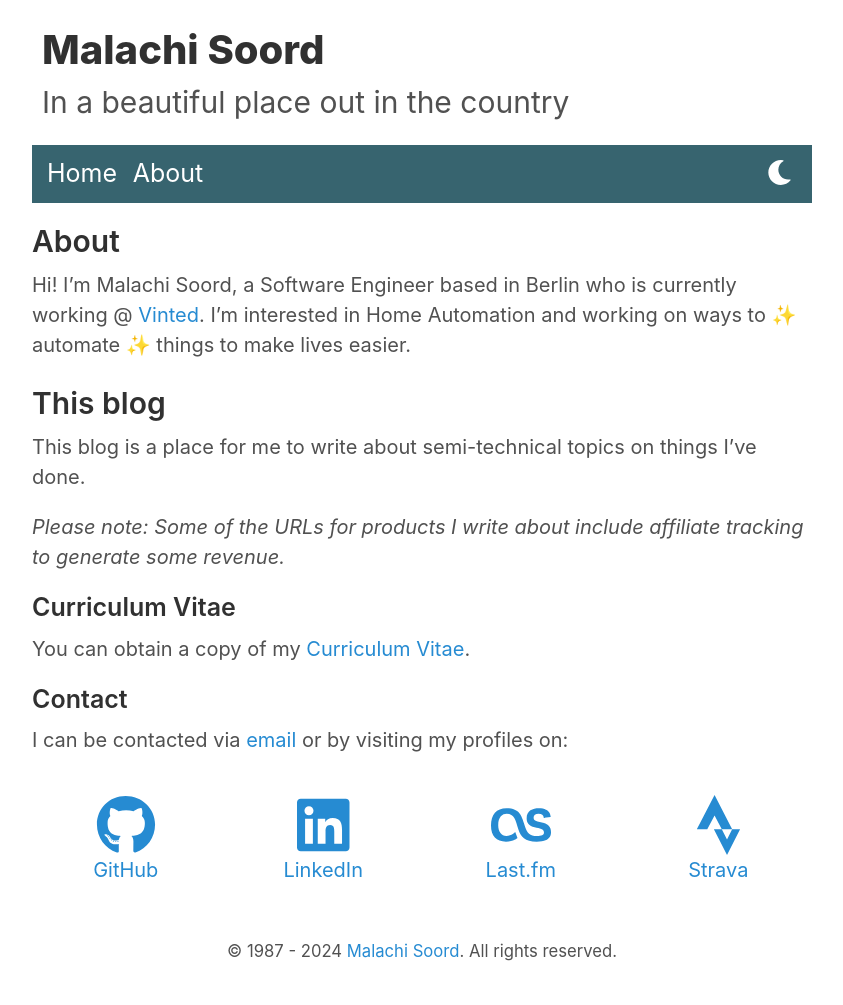
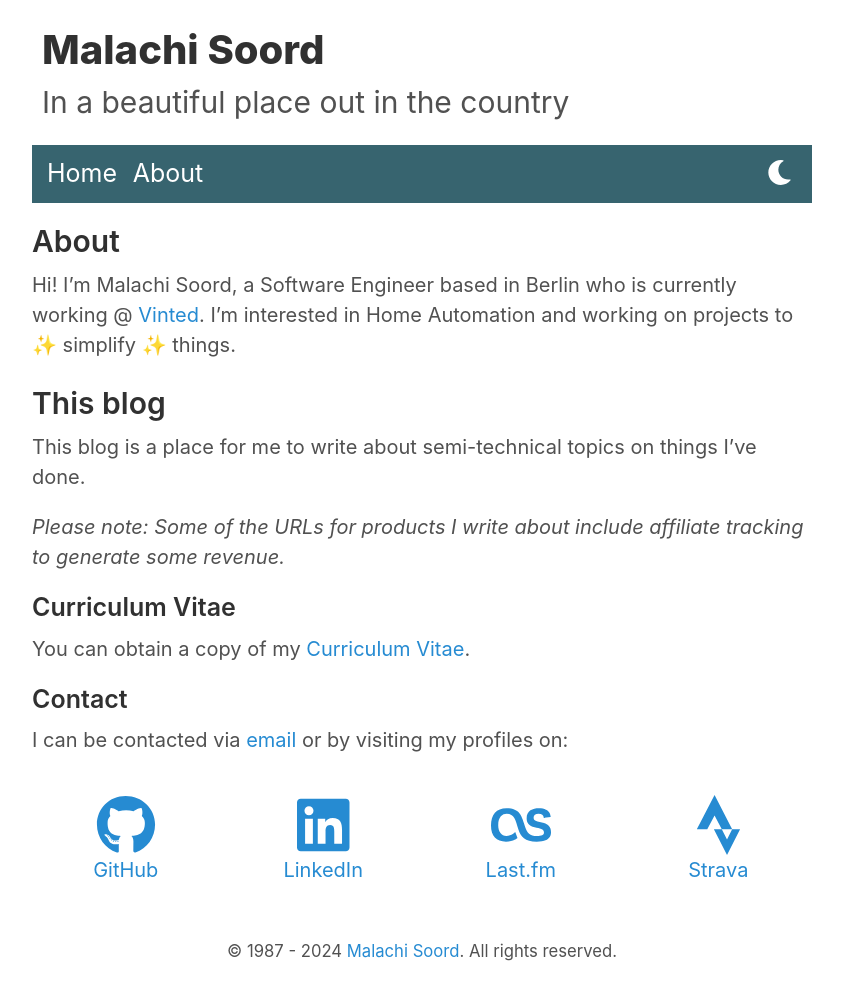
Before and after one commit to inverse/personal-site, a Jekyll site: the page built from about.md, in a window 1280 px wide. Shown: the whole page, without its empty margins (218-1061 px from the left). Built offline with Jekyll 4.4.1, drawn with Linux system fonts in a browser that asks for light colours.

Commit message:
Update about, ruby, and gems (#53)
* Update about, ruby, and gems

* use .ruby-version

```diff
--- a/about.md
+++ b/about.md
@@ -3,7 +3,7 @@
 title: About
 ---
 
-Hi! I'm Malachi Soord, a Software Engineer based in Berlin who is currently working @ [Vinted](https://www.vinted.com/). I'm interested in Home Automation and working on ways to ✨ automate ✨ things to make lives easier.
+Hi! I'm Malachi Soord, a Software Engineer based in Berlin who is currently working @ [Vinted](https://www.vinted.com/). I'm interested in Home Automation and working on projects to ✨ simplify ✨ things.
 
 # This blog
 
```
Also changed, not shown: Gemfile.lock, 2 other files.
